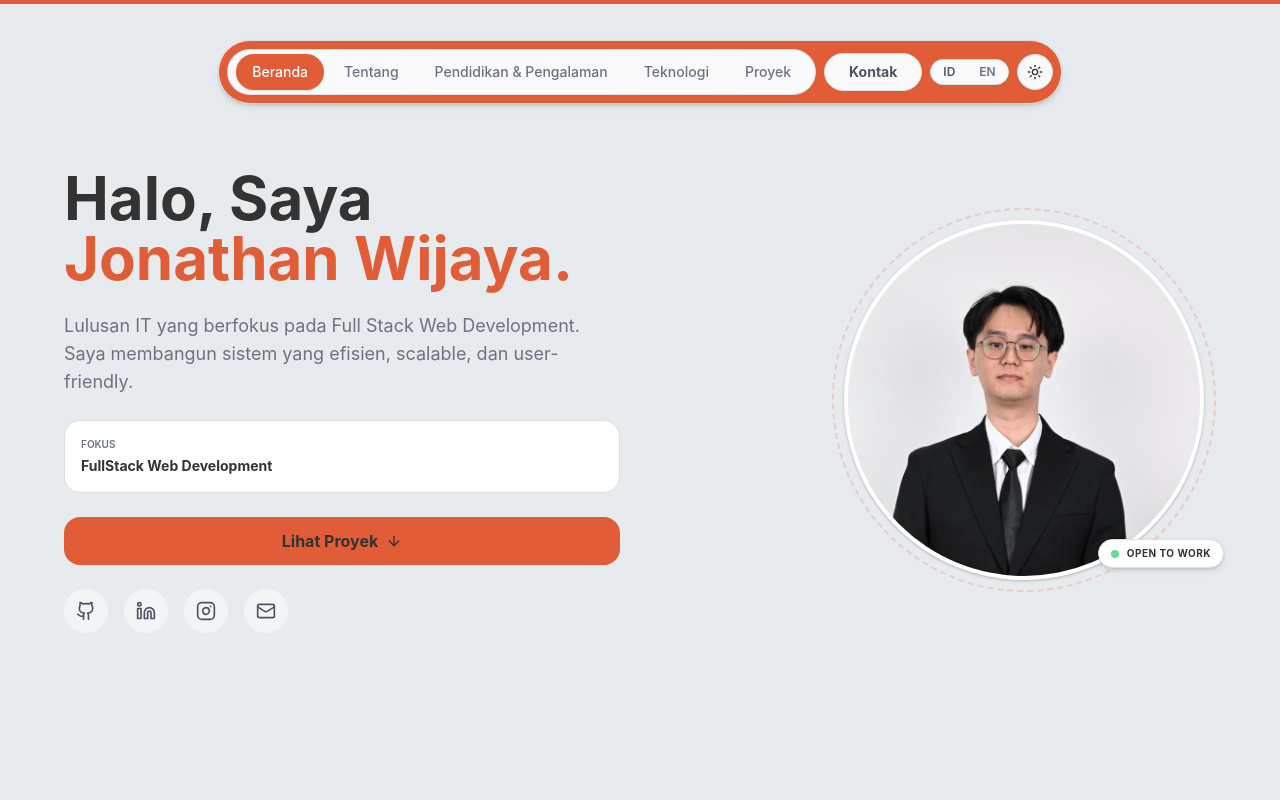
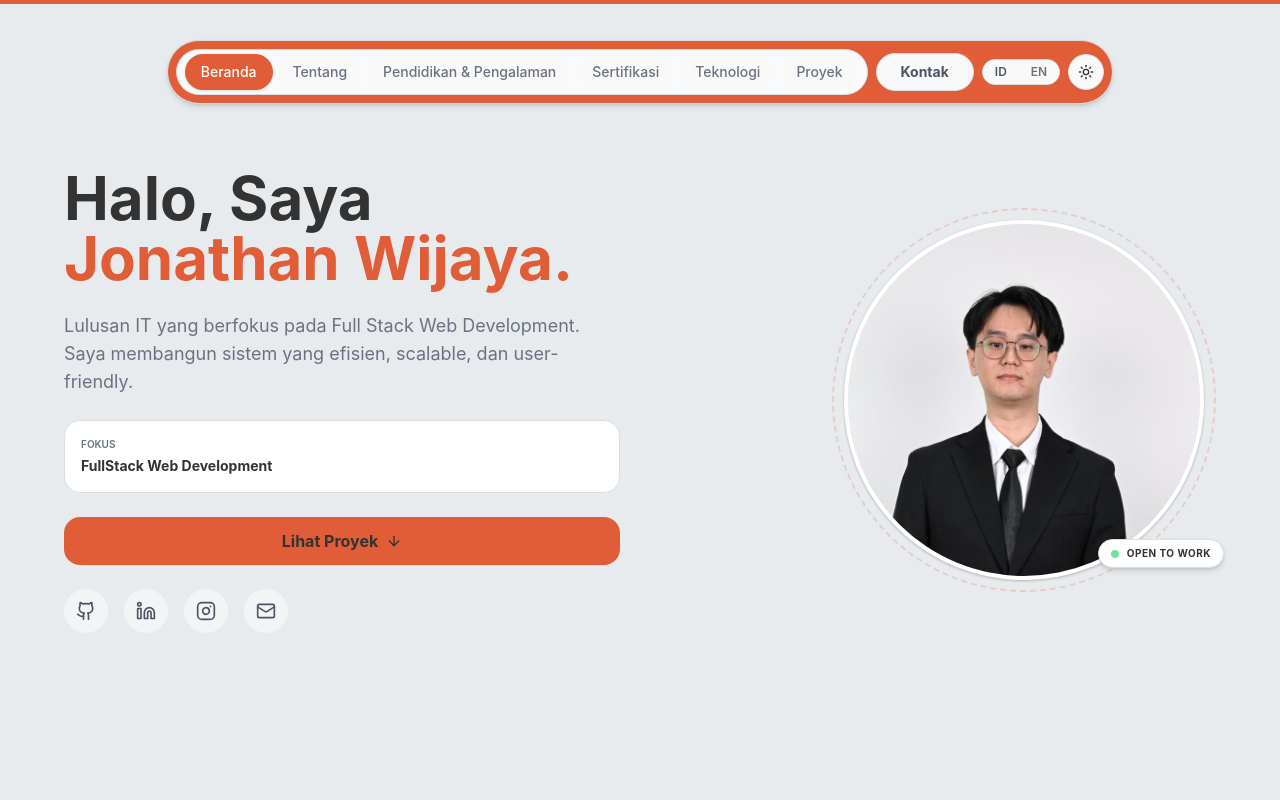
Before and after one commit to Jonathanwjy/portofolio-v1, a React (Vite) app: page / in a window 1280 px wide. Shown: the top 800 px of the page. Built offline with nearby package versions, Linux system fonts and the light colour scheme; what lightswind would draw is missing.

Commit message:
sertifikasi

```diff
--- /dev/null
+++ b/src/components/app/certification.jsx
@@ -0,0 +1,106 @@
+"use client";
+import { motion } from "framer-motion";
+import React from "react";
+import { Calendar } from "lucide-react";
+import { useTranslation } from "react-i18next";
+import { cn } from "@/lib/utils";
+
+const titleVariants = {
+  hidden: { opacity: 0, y: -30 },
+  visible: {
+    opacity: 1,
+    y: 0,
+    transition: { duration: 0.6, ease: "easeOut" },
+  },
+};
+
+const containerVariants = {
+  hidden: { opacity: 0 },
+  visible: {
+    opacity: 1,
+    transition: {
+      staggerChildren: 0.3,
+    },
+  },
+};
+
+const cardVariants = {
+  hidden: { opacity: 0, y: 50 },
+  visible: {
+    opacity: 1,
+    y: 0,
+    transition: { duration: 0.5, ease: "easeOut" },
+  },
+};
+
+export default function Certification() {
+  const { t } = useTranslation();
+
+  const certifications = [
+    {
+      title: t("certification.webDeveloper.title"),
+      issuer: t("certification.webDeveloper.issuer"),
+      date: t("certification.webDeveloper.date"),
+      link: "https://drive.google.com/file/d/1MqgaR-xiDLnj8_yRHq8VCwf-Ox9F-vqy/view?usp=sharing",
+    },
+  ];
+  return (
+    <section
+      id="certification"
+      className="px-6 py-42 bg-background overflow-hidden"
+    >
+      <div className="flex flex-col items-center" id="certification">
+        <motion.h1
+          variants={titleVariants}
+          initial="hidden"
+          whileInView="visible"
+          viewport={{ once: false, amount: 0.1 }}
+          className="text-4xl md:text-5xl font-bold text-primary mb-10"
+        >
+          {t("certification.sectionTitle")}
+        </motion.h1>
+
+        <motion.div
+          variants={containerVariants}
+          initial="hidden"
+          whileInView="visible"
+          viewport={{ once: false, amount: 0.1 }}
+          className="flex flex-wrap justify-center gap-6 max-w-6xl w-full"
+        >
+          {certifications.map((cert) => (
+            <motion.div
+              key={cert.id}
+              variants={cardVariants}
+              className="w-full max-w-md bg-white dark:bg-gray-800 rounded-xl shadow-md hover:shadow-lg transition-shadow duration-300 border border-gray-100 dark:border-gray-700 flex flex-col overflow-hidden"
+            >
+              <div className="p-6 flex flex-col flex-grow">
+                <div className="mb-4">
+                  <h2 className="text-xl font-bold text-gray-900 dark:text-white mb-1">
+                    {t(cert.title)}
+                  </h2>
+                  <p className="text-primary font-medium text-sm">
+                    {t(cert.issuer)}
+                  </p>
+                </div>
+
+                <div className="flex items-center text-gray-500 dark:text-gray-400 text-base font-medium mb-4">
+                  <Calendar className="w-5 h-5 mr-2 text-primary/70" />
+                  <span>{t(cert.date)}</span>
+                </div>
+
+                <a
+                  href={cert.link}
+                  target="_blank"
+                  rel="noopener noreferrer"
+                  className="mt-4 inline-block text-center bg-primary/80 text-white py-2 px-4 rounded-md hover:bg-primary transition-colors duration-300 text-sm font-medium"
+                >
+                  {t("certification.button")}
+                </a>
+              </div>
+            </motion.div>
+          ))}
+        </motion.div>
+      </div>
+    </section>
+  );
+}
--- a/src/components/app/navbar.jsx
+++ b/src/components/app/navbar.jsx
@@ -10,6 +10,7 @@ const navItems = [
   { key: "home", link: "home" },
   { key: "about", link: "about" },
   { key: "education", link: "education" },
+  { key: "sertification", link: "certification" },
   { key: "tech", link: "tech" },
   { key: "projects", link: "projects" },
 ];
--- a/src/components/app/project.jsx
+++ b/src/components/app/project.jsx
@@ -133,7 +133,6 @@ const projectsData = [
   },
 ];
 
-// --- VARIAN ANIMASI ---
 const containerVariants = {
   hidden: { opacity: 0 },
   visible: {
@@ -154,11 +153,11 @@ const cardVariants = {
 };
 
 const titleVariants = {
-  hidden: { opacity: 0, y: -30 }, // Mulai dari atas sedikit & transparan
+  hidden: { opacity: 0, y: -30 },
   visible: {
     opacity: 1,
     y: 0,
-    transition: { duration: 0.6, ease: "easeOut" }, // Durasi animasi
+    transition: { duration: 0.6, ease: "easeOut" },
   },
 };
 
@@ -168,7 +167,6 @@ export default function ProjectsPage() {
   const [selectedProject, setSelectedProject] = useState(null);
   const [currentImageIndex, setCurrentImageIndex] = useState(0);
 
-  // --- LOGIKA SLIDER ---
   const handleOpenProject = (project) => {
     setSelectedProject(project);
     setCurrentImageIndex(0);
@@ -196,12 +194,11 @@ export default function ProjectsPage() {
       <div className="container max-w-6xl mx-auto">
         <motion.h1
           variants={titleVariants}
-          className="text-4xl md:text-5xl font-bold tracking-tight text-foreground"
+          className="text-4xl md:text-5xl font-bold tracking-tight text-primary"
         >
           Featured Projects
         </motion.h1>
 
-        {/* Opsional: Jika ingin garis bawah atau deskripsi ikut animasi */}
         <motion.div
           variants={titleVariants}
           className="h-1 w-20 bg-primary mx-auto mt-4 rounded-full"
@@ -210,14 +207,14 @@ export default function ProjectsPage() {
           variants={containerVariants}
           initial="hidden"
           whileInView="visible"
-          viewport={{ once: false, amount: 0.1 }} // Animasi berulang saat scroll
+          viewport={{ once: false, amount: 0.1 }}
           className="grid grid-cols-1 md:grid-cols-2 lg:grid-cols-3 gap-6 justify-items-center"
         >
           {projectsData.map((project, idx) => (
             <motion.div
               key={idx}
               variants={cardVariants}
-              className="w-full h-full flex justify-center" // Pastikan card di tengah grid
+              className="w-full h-full flex justify-center"
             >
               <ProjectCard
                 project={{
@@ -231,7 +228,6 @@ export default function ProjectsPage() {
           ))}
         </motion.div>
 
-        {/* --- MODAL / OVERLAY --- */}
         <AnimatePresence>
           {selectedProject && (
             <Dialog
@@ -243,7 +239,6 @@ export default function ProjectsPage() {
                   layoutId={`card-${selectedProject.title}`}
                   className="flex flex-col bg-card"
                 >
-                  {/* --- AREA GAMBAR / SLIDER --- */}
                   <motion.div
                     layoutId={`image-${selectedProject.images}`}
                     className="relative w-full md:w-3/4 mx-auto h-[33vh] md:h-auto md:aspect-video group md:rounded-xl overflow-hidden md:mt-6"
@@ -265,7 +260,6 @@ export default function ProjectsPage() {
                       />
                     </AnimatePresence>
 
-                    {/* Tombol Close */}
                     <Button
                       variant="ghost"
                       size="icon"
@@ -275,7 +269,6 @@ export default function ProjectsPage() {
                       <X className="w-5 h-5" />
                     </Button>
 
-                    {/* Navigasi Slider */}
                     {selectedProject.images.length > 1 && (
                       <>
                         <Button
@@ -310,7 +303,6 @@ export default function ProjectsPage() {
                           <ChevronRight className="w-6 h-6" />
                         </Button>
 
-                        {/* Indikator Dots */}
                         <div className="absolute bottom-4 left-1/2 -translate-x-1/2 flex gap-2 z-10">
                           {selectedProject.images.map((_, idx) => (
                             <div
@@ -327,7 +319,6 @@ export default function ProjectsPage() {
                     )}
                   </motion.div>
 
-                  {/* --- AREA KONTEN DESKRIPSI --- */}
                   <div className="p-8 md:p-10 space-y-6">
                     <div className="space-y-4">
                       <div className="flex flex-wrap gap-2">
--- a/src/components/app/tech_stack.jsx
+++ b/src/components/app/tech_stack.jsx
@@ -39,7 +39,7 @@ export default function TechStackCarousel() {
           whileInView={{ opacity: 1, y: 0 }}
           transition={{ duration: 1 }}
           viewport={{ once: false }}
-          className="text-2xl md:text-4xl font-bold text-foreground mb-2"
+          className="text-2xl md:text-4xl font-bold text-primary mb-2"
         >
           Tech Stack & Tools
         </motion.h2>
--- a/src/components/project_card.jsx
+++ b/src/components/project_card.jsx
@@ -15,7 +15,6 @@ export function ProjectCard({ project, onClick }) {
       onClick={onClick}
       className="flex flex-col h-full overflow-hidden group bg-card rounded-[2rem] border-none shadow-xl cursor-pointer transition-all duration-500 hover:shadow-2xl hover:-translate-y-1"
     >
-      {/* IMAGE */}
       <div className="relative aspect-[16/9] overflow-hidden">
         <img
           src={imageThumbnail}
@@ -26,7 +25,6 @@ export function ProjectCard({ project, onClick }) {
           }}
         />
 
-        {/* HOVER OVERLAY */}
         <div className="absolute inset-0 bg-black/50 opacity-0 group-hover:opacity-100 transition-all duration-300 flex items-center justify-center gap-4">
           <IconButton
             href={githubUrl}
@@ -44,7 +42,6 @@ export function ProjectCard({ project, onClick }) {
         </div>
       </div>
 
-      {/* CONTENT */}
       <div className="flex flex-col flex-1">
         <CardHeader className="space-y-3 p-6 pb-4">
           <h3 className="text-2xl font-bold tracking-tight text-foreground line-clamp-1">
@@ -71,8 +68,6 @@ export function ProjectCard({ project, onClick }) {
   );
 }
 
-/* ---------- Reusable Icon Button ---------- */
-
 function IconButton({ href, disabled, icon, label }) {
   if (disabled) {
     return (
--- a/src/i18n.js
+++ b/src/i18n.js
@@ -1,3 +1,4 @@
+import { s, section } from "framer-motion/client";
 import i18n from "i18next";
 import { initReactI18next } from "react-i18next";
 
@@ -9,6 +10,7 @@ i18n.use(initReactI18next).init({
           home: "Home",
           about: "About",
           education: "Education & Experience",
+          sertification: "Certification",
           tech: "Tech Stack",
           projects: "Projects",
           contact: "Contact",
@@ -48,6 +50,16 @@ i18n.use(initReactI18next).init({
             period: "2022 - 2026",
             description:
               "Graduated with a GPA of 3.66/4.00. Focused on full stack web development, data structure, and database management. Experienced in building web applications using modern frameworks while strengthening problem-solving, system design, and real-world application development skills. ",
+          },
+        },
+        certification: {
+          sectionTitle: "Certification",
+          button: "View Certificate",
+          webDeveloper: {
+            title: "Web Developer",
+            issuer:
+              "Professional Certification Institute of Multi Data Palembang University (LSP)",
+            date: "March 2026",
           },
         },
         experience: {
@@ -118,6 +130,7 @@ i18n.use(initReactI18next).init({
           home: "Beranda",
           about: "Tentang",
           education: "Pendidikan & Pengalaman",
+          sertification: "Sertifikasi",
           tech: "Teknologi",
           projects: "Proyek",
           contact: "Kontak",
@@ -157,6 +170,16 @@ i18n.use(initReactI18next).init({
             period: "2019 - 2022",
             description:
               "Lulus dengan fondasi akademik yang kuat dalam bidang matematika dan sains.",
+          },
+        },
+        certification: {
+          sectionTitle: "Sertifikasi",
+          button: "Lihat Sertifikat",
+          webDeveloper: {
+            title: "Pengembang Web",
+            issuer:
+              "Lembaga Sertifikasi Profesi Universitas Multi Data Palembang (LSP)",
+            date: "Maret 2026",
           },
         },
 
--- a/src/main.jsx
+++ b/src/main.jsx
@@ -11,16 +11,17 @@ import ProjectsPage from "./components/app/project";
 import TechStackPage from "./components/app/tech_stack";
 import FooterContact from "./components/app/footer_contact";
 import "./i18n";
+import Certification from "./components/app/certification";
 
 const Home = () => (
   <>
     <HeroSection />
     <AboutPage />
     <ExperienceEducation />
+    <Certification />
     <TechStackPage />
     <ProjectsPage />
     <FooterContact />
-    {/* Section lain seperti Projects bisa ditambah di sini */}
   </>
 );
 
```
Also changed, not shown: public/images/sertifikasi/lsp1.png (added).
